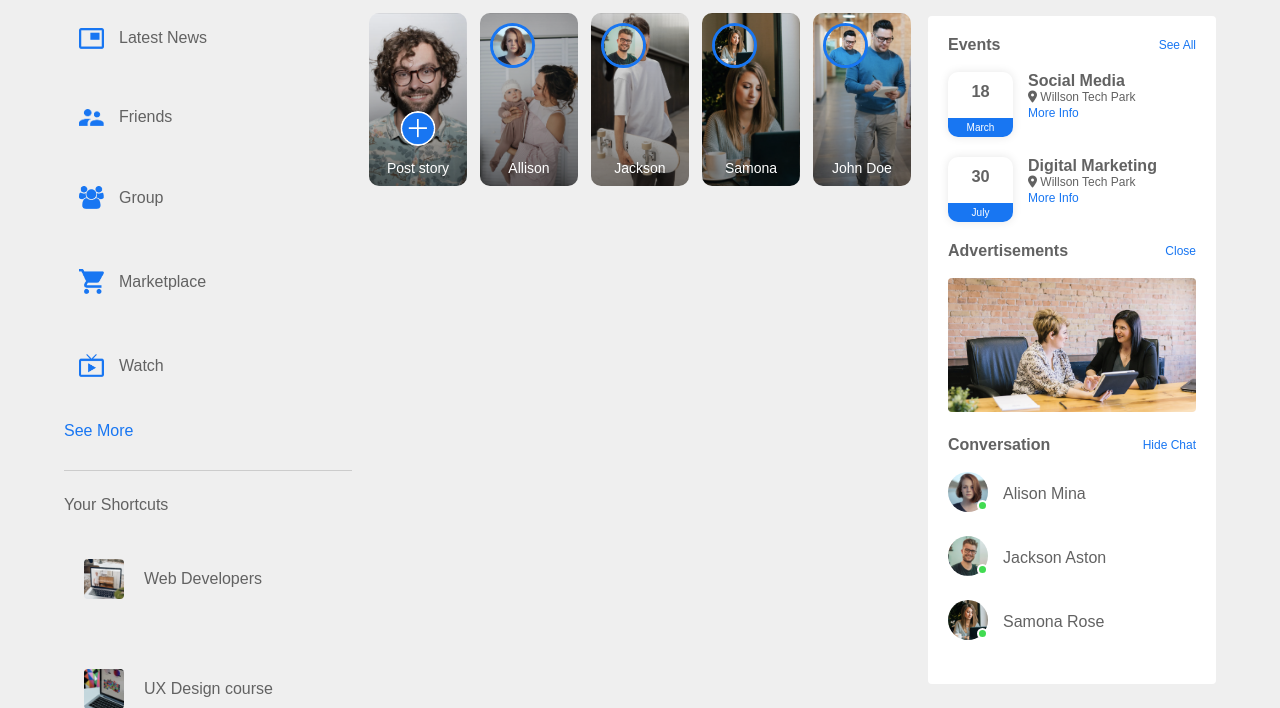
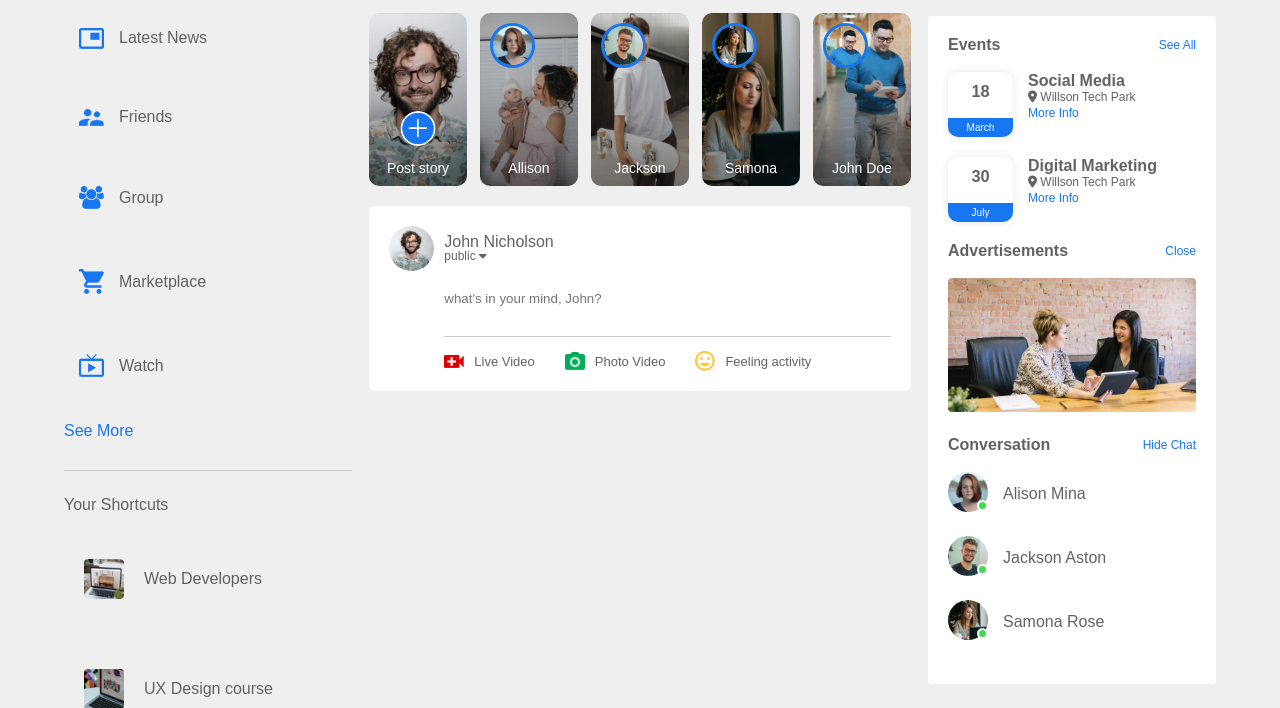
Before and after one commit to lemanou7/worldbook, a Django app: page / in a window 1280 px wide. Shown: the part 54-762 px from the top of the page. Run offline with Django 5.2, Linux system fonts and the light colour scheme; some libraries are stand-ins or nearby versions.

Commit message:
post input section added and styled

```diff
--- a/static/css/styles.css
+++ b/static/css/styles.css
@@ -330,3 +330,66 @@ nav {
     border: 0;
     width: 35px;
 }
+
+.write-post-container{
+    width: 100%;
+    background: #fff;
+    border-radius: 6px;
+    padding: 20px;
+    color: #626262;
+}
+
+.user-profile{
+    display: flex;
+    align-items: center;
+}
+
+.user-profile img{
+    width: 45px;
+    border-radius: 50%;
+    margin-right: 10px;
+}
+
+.user-profile p{
+    margin-bottom: -5px;
+    font-size: 500;
+    color: #626262;
+}
+
+.user-profile small{
+    font-size: 12px;
+}
+
+.post-input-container{
+    padding-left: 55px;
+    padding-top: 20px;
+
+}
+
+.post-input-container textarea{
+    width: 100%;
+    border: 0;
+    outline: 0;
+    border-bottom: 1px solid #ccc;
+    background: transparent;
+    resize: none;
+}
+
+.add-post-links{
+    display: flex;
+    margin-top: 10px;
+}
+
+.add-post-links a{
+    display: flex;
+    text-decoration: none;
+    align-items: center;
+    color: #626262;
+    margin-right: 30px;
+    font-size: 13px;
+}
+
+.add-post-links a img{
+    width: 20px;
+    margin-right: 10px;
+}
--- a/templates/main_container.html
+++ b/templates/main_container.html
@@ -24,5 +24,26 @@
         </div>
     </div>
 
+    <div class="write-post-container">
+        <div class="user-profile">
+            <img src="{% static 'images/profile-pic.png'%}" alt="">
+            <div>
+                <p>John Nicholson</p>
+                <small>public <i class="fa-solid fa-caret-down"></i></small>
+            </div>
+        </div>
+
+        <div class="post-input-container">
+            <textarea placeholder="what's in your mind, John?" rows="3"></textarea>
+            <div class="add-post-links">
+                <a href="http://" ><img src="{% static 'images/live-video.png'%}" >Live Video</a>
+                <a href="http://" ><img src="{% static 'images/photo.png'%}" >Photo Video</a>
+                <a href="http://" ><img src="{% static 'images/feeling.png'%}" >Feeling activity</a>
+            </div>
+        </div>
+
+
+    </div>
+
 
 </div>
```
